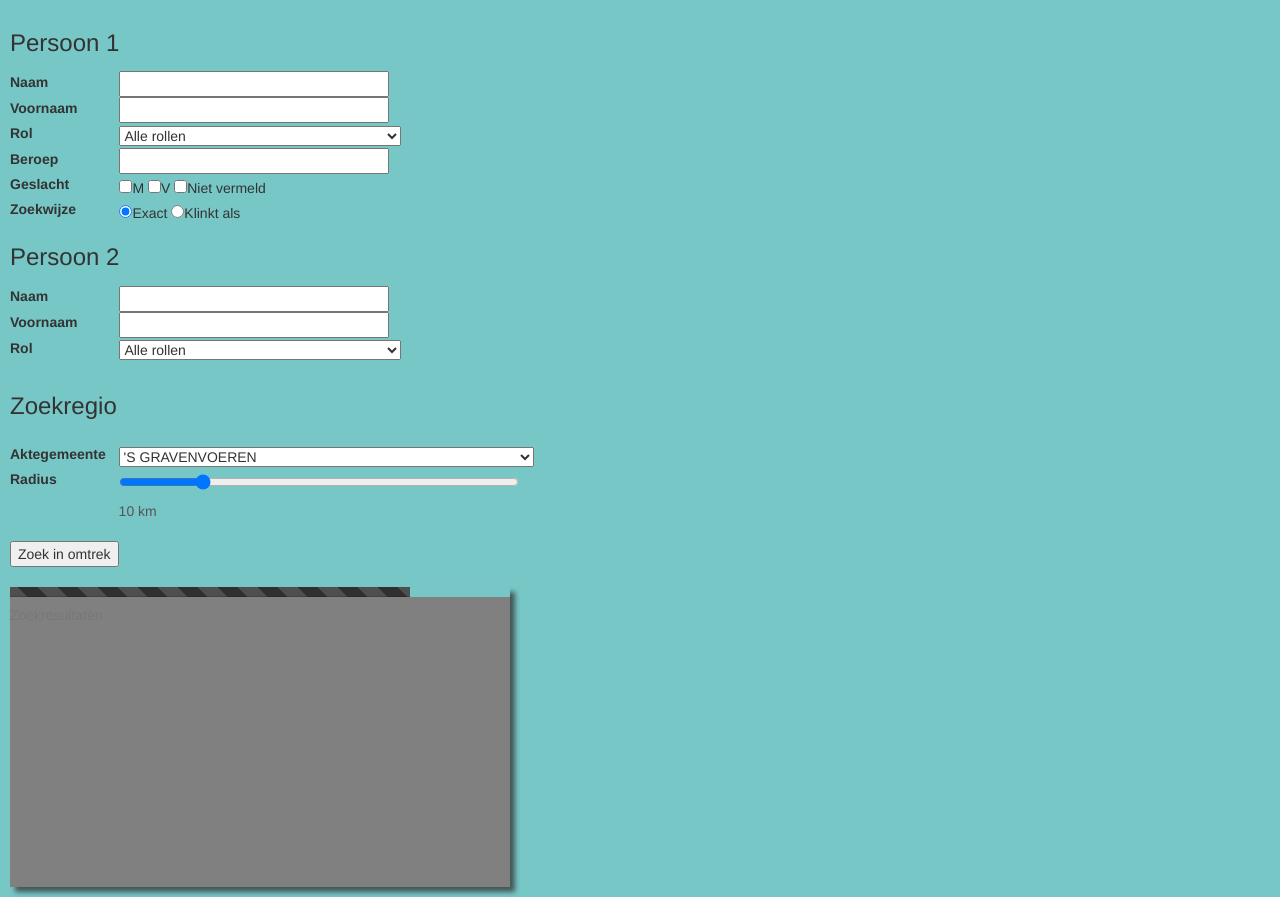
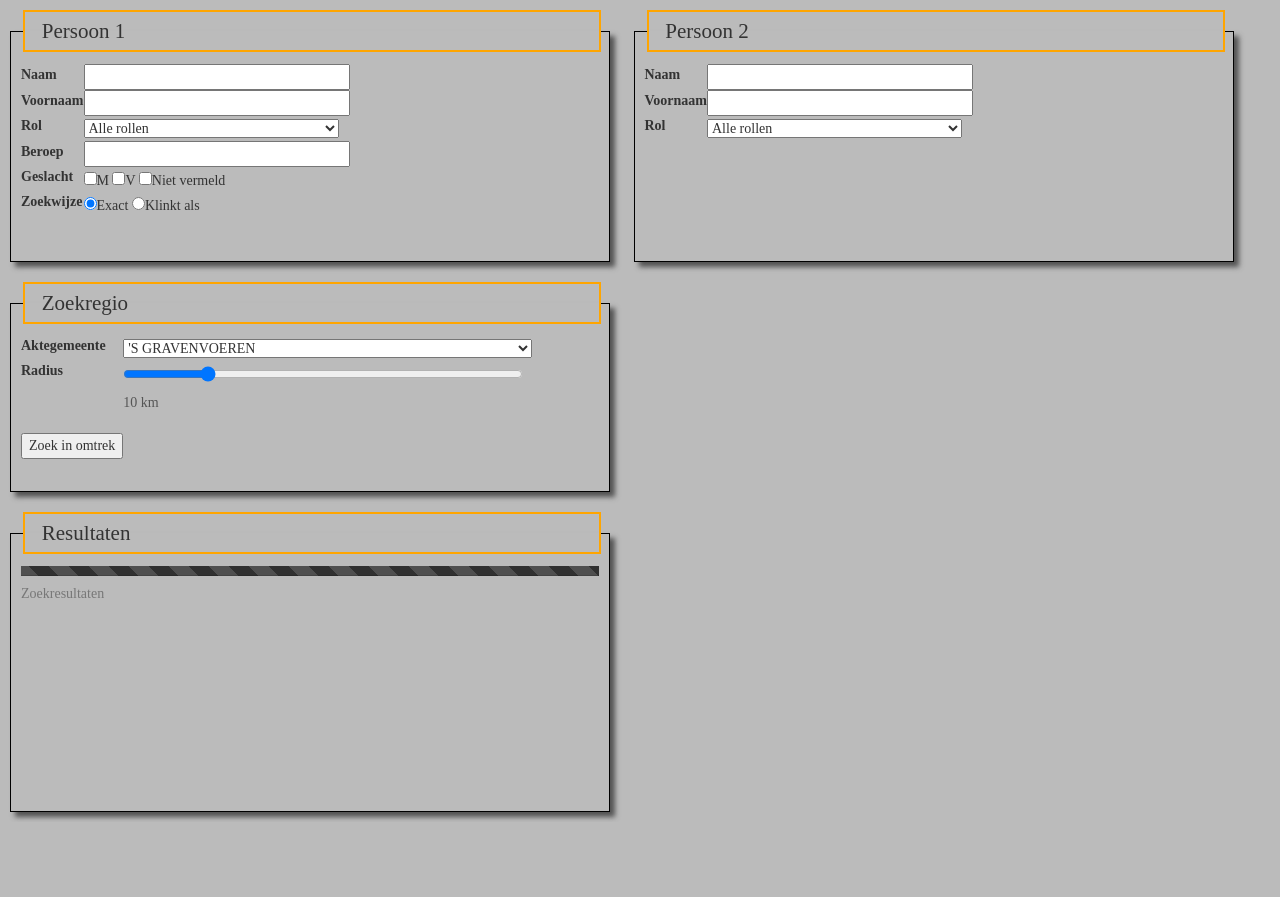
Before and after one commit to koenvelle/rabsearch_web, a Flask app: page / in a window 1280 px wide. After the commit the page ends 820 px from the top, so only its background shows below. Run offline with Flask 2, Linux system fonts and the light colour scheme; some libraries are stand-ins or nearby versions.

Commit message:
colour and layout fixes

```diff
--- a/templates/index.html
+++ b/templates/index.html
@@ -107,11 +107,12 @@ var workerid = 0;
 		<style>
 
 		body {
-			background-color: #78C7C7;
+		    font-family: "Times New Roman", Times, serif;
+			background-color: #BBBBBB;
 		}
 
 		div {
-			background-color: #78C7C7;
+			background-color: #BBBBBB;
 		}
 		table {
 		  border-collapse: collapse;
@@ -134,17 +135,46 @@ var workerid = 0;
 
 
 		.personen {
+		}
+
+		fieldset {
+			border: 1px black solid;
+			-webkit-box-shadow: 5px 5px 5px 0px rgba(50, 50, 50, 0.75);
+			-moz-box-shadow:    5px 5px 5px 0px rgba(50, 50, 50, 0.75);
+			box-shadow:         5px 5px 5px 0px rgba(50, 50, 50, 0.75);
+		}
+
+		legend {
+			border: 2px orange solid;
+			padding: 0.2em 0.8em;
+			margin:2px;
+		}
+
+		.pers1 {
+			padding:10px;
+		  	vertical-align: top;
+			display:inline-block;
+			width:600px;
+			height: 18em;
 			margin: 10px;
 		}
 
-		.pers1 {
-		}
-
 		.pers2 {
+			padding:10px;
+		  	vertical-align: top;
+			display:inline-block;
+			width:600px;
+			height: 18em;
+			margin:10px;
 		}
 
 		.zoekregio {
-			margin: 10px;
+			padding:10px;
+		  	vertical-align: top;
+			display:inline-block;
+			width:600px;
+			height: 15em;
+			margin:10px;
 		}
 
 		.progresscontainer{
@@ -159,30 +189,31 @@ var workerid = 0;
 			display: block;
 			height: 10px;
 			float: left;
-			width: 400px;
+			width: 100%;
 		}
 
 		.resultscontainer {
-			margin: 10px;
-			float: left;
-			width: 500px;
-			height:300px;
+			padding:10px;
+		  	vertical-align: top;
+			display:inline-block;
+			width:600px;
+			min-height: 300px;
+			max-height: 600px;
+			margin:10px;
 			overflow:hidden;
-			overflow-y: auto;
-			background-color: gray;
+			overflow-y: auto;;
 		}
 
 		.resultstable {
-			background-color: #78C7C7;
+			background-color: #BBBBBB;
 			width:100%;
 			position: sticky;
 			top: 0;
 		}
 
 		.resultstable tr:hover {
-			  color: hotpink;
 			  text-decoration: underline;
-			  background-color: #AFEEEE;
+			  background-color: orange;
 		}
 		.resultstable tr:nth-child(even) {
 		  background-color: white;
@@ -243,9 +274,9 @@ var workerid = 0;
 
 			<form action="{{ url_for('zoek_regio') }}" method="post" id="sample_form">
 						<div class="personen">
-							<div class="pers1">
+							<fieldset class="pers1">
+	  							<legend class="legend">Persoon 1</legend>
 								<table >
-								<tr><td><label><h3>Persoon 1</h3> </label></td></tr>
 									<tr><td><label>Naam </label></td><td><input name="pers1_achternaam"  size=30></input></td></tr>
 									<tr><td><label>Voornaam </label></td><td><input name="pers1_voornaam"  size=30></input></td></tr>
 									<tr>
@@ -275,11 +306,11 @@ var workerid = 0;
 										</td>
 									</tr>
 								</table>
-							</div>
+							</fieldset>
 
-							<div class="pers2">
+							<fieldset class="pers2">
+	  							<legend class="legend">Persoon 2</legend>
 								<table>
-								<tr><td><label><h3>Persoon 2</h3> </label></td></tr>
 									<tr><td><label>Naam </label></td><td><input name="pers2_achternaam" size=30></input></td></tr>
 									<tr><td><label>Voornaam </label></td><td><input name="pers2_voornaam" size=30></input></td></tr>
 									<tr>
@@ -293,14 +324,14 @@ var workerid = 0;
 										</td>
 									</tr>
 								</table>
-							</div>
+							</fieldset>
 							</div>
 
 
 
-						<div class="zoekregio ">
+							<fieldset class="zoekregio">
+	  							<legend class="legend">Zoekregio</legend>
 									<table>
-							<tr><td><label><h3>Zoekregio<h3> </label></td><tr>
 									<tr>
 										<td><label>Aktegemeente </label></td>
 										<td>
@@ -331,10 +362,11 @@ var workerid = 0;
 									</tr>
 
 									</table>
-						</div>
+							</fieldset>
 			</form>
 
-			<div class="resultscontainer shadow" >
+							<fieldset class="resultscontainer">
+	  							<legend class="legend">Resultaten</legend>
 								<div class="progresscontainer">
 									<div class="progress-bar progress-bar-striped active bg-success" role="progressbar" aria-valuemin="0" aria-valuemax="100">
 									</div>
@@ -346,7 +378,7 @@ var workerid = 0;
 								<tr onclick="window.open('{{url}}')";><td><A href="{{url}}"> {{gemeente}}</a></td></tr>
 								{% endfor %}
 								</table>
-			</div>
+							</fieldset>
 
 
     </body>
```
Lines whose indentation alone changed are shown as unchanged.
